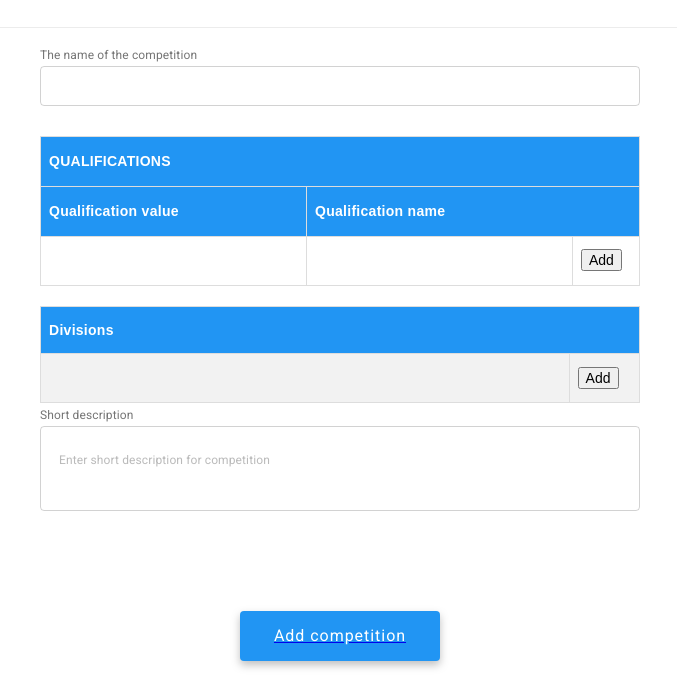
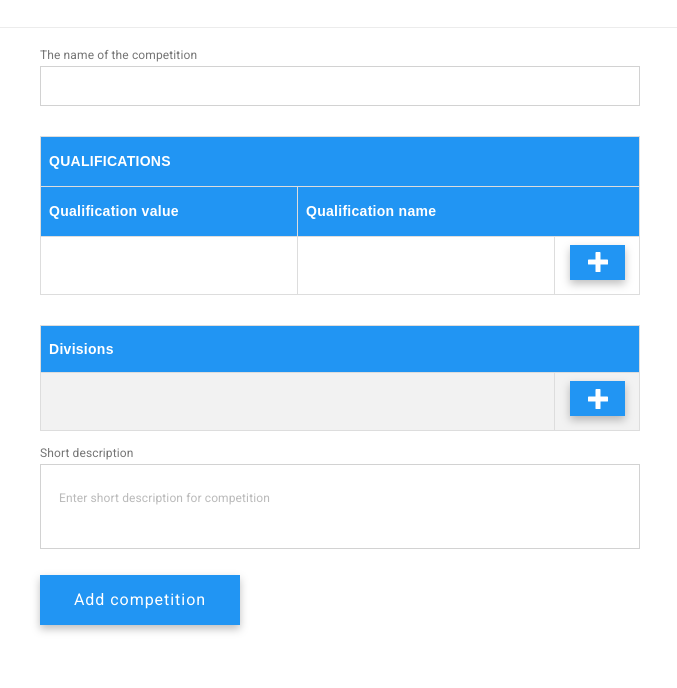
Before and after one commit to Jane-Horbul/sorter-for-competitions, a plain HTML site: page form-add-competitions.html in a window 1280 px wide. Shown: the part 116-804 px from the top of the page, without its empty margins (0-677 px from the left). Drawn offline with Linux system fonts and the light colour scheme.

Commit message:
update styles to add competition page

```diff
--- a/css/styles.css
+++ b/css/styles.css
@@ -133,6 +133,14 @@ h4 {
 .link:focus {
   color: var(--assent-color);
   transition: 250ms cubic-bezier(0.4, 0, 0.2, 1);
+}
+.form-submit-text-link {
+  display: block;
+  text-decoration: none;
+  color: var(--main-text-color);
+}
+.form-submit-text-link:hover {
+  color: var(--logo-color)
 }
 .main-menu {
   color: var(--title-text-color);
@@ -908,6 +916,7 @@ margin-right: auto;
   font-family: Arial, Helvetica, sans-serif;
   border-collapse: collapse;
   width: 100%;
+  margin-bottom: 10px;
 }
 .dynamic-table th,
 .dynamic-table td {
@@ -1167,6 +1176,7 @@ height: auto;
   margin-top: 20px;
 }
 .column-for-button{
+  position: relative;
   width: 85px;
 }
 
@@ -1338,7 +1348,8 @@ margin-right: auto;
   display: flex;
   justify-content: space-between;
 }
-.group-page-del-btn {
+.group-page-del-btn,
+.main-btn-submit {
   width: 200px;
   height: 50px;
   margin-top: 26px;
@@ -1355,6 +1366,14 @@ margin-right: auto;
 .group-page-del-btn:focus {
   background-color: red ;
   color: var(--assent-color);
+  box-shadow: drop-shadow(0px 4px 4px rgba(0, 53, 70, 0.699));
+  transition: 250ms cubic-bezier(0.4, 0, 0.2, 1);
+}
+.main-btn-submit:hover,
+.main-btn-submit:focus {
+  background-color: var(--white-color);
+  color: #212121;
+  color: var(--logo-color);
   box-shadow: drop-shadow(0px 4px 4px rgba(0, 53, 70, 0.699));
   transition: 250ms cubic-bezier(0.4, 0, 0.2, 1);
 }
@@ -1424,7 +1443,6 @@ margin-left: 40px;
   height: 40px;
   border: 1px solid rgba(33, 33, 33, 0.2);
   box-sizing: border-box;
-  border-radius: 4px;
 }
 .form-field-add-comp:focus,
 .form-field-add-comp:hover {
@@ -1438,7 +1456,6 @@ margin-left: 40px;
   width: 600px;
   border: 1px solid rgba(33, 33, 33, 0.2);
   box-sizing: border-box;
-  border-radius: 4px;
 }
 .form-field-add-comp-message:focus,
 .form-field-add-comp-message:hover {
@@ -1472,3 +1489,31 @@ margin-left: 40px;
 .js-visible-element{
   visibility: visible;
 }
+.main-btn-add-del {
+  width: 55px;
+  height: 35px;
+  margin-top: 0px;
+  margin-right: 0px;
+  margin-left: 7px;
+    background-color: var(--assent-color);
+    border: none;
+    fill: var(--white-color);
+    filter: drop-shadow(0px 4px 4px rgba(0, 0, 0, 0.25));
+    outline-width: 0px;
+}
+.main-btn-add-del-icon {
+  display: block;
+  width: 20px;
+  height: 20px;
+  margin-left: auto;
+  margin-right: auto;
+  }
+.main-btn-add-del:hover,
+.main-btn-add-del:focus,
+.main-btn-add-del-icon:hover,
+.main-btn-add-del-icon:focus {
+  fill:var(--logo-color);
+  background-color: var(--white-color);
+  box-shadow: drop-shadow(0px 4px 4px rgba(0, 53, 70, 0.699));
+  transition: 150ms cubic-bezier(0.4, 0, 0.2, 1);
+}
--- a/form-add-competitions.html
+++ b/form-add-competitions.html
@@ -53,7 +53,13 @@
                         <tr>
                             <td><input type="text" name="qual-val" id="qualification-value" class="add-form-field-input"/></td>
                             <td><input type="text" name="qual-name" id="qualification-name" class="add-form-field-input"/></td>
-                            <td> <button id="add-qual-btn" title="Add a qualification" type="button"> Add </button></td>
+                            <td class="column-for-button">
+                                <button id="add-qual-btn" class="main-btn-add-del" title="Add a qualification" type="button">
+                                    <svg class="main-btn-add-del-icon">
+                                        <use href="./img/symbol-defs.svg#icon-plus"></use>
+                                    </svg>
+                                </button>
+                        </td>
                         </tr>
                     </table>
                 </div>
@@ -66,7 +72,13 @@
                         </tr>
                         <tr>
                             <td><input type="text" name="division-name" id="division-name" class="form-field-input"/></td>
-                            <td> <button id="add-div-btn" title="Add division" type="button"> Add </button></td>
+                            <td class="column-for-button">
+                                <button id="add-div-btn" class="main-btn-add-del" title="Add division" type="button">
+                                    <svg class="main-btn-add-del-icon">
+                                        <use href="./img/symbol-defs.svg#icon-plus"></use>
+                                    </svg>
+                                </button>
+                            </td>
                         </tr>
                     </table>
                     <label>
@@ -76,9 +88,9 @@
                                 rows="3"></textarea>
                         </div>
                     </label>
-                    <a href="/">
-                        <button type="button" class="modal-btn-submit" id="send-form-btn">
-                        <span class="modal-btn-submit-text">Add competition</span></button>
+                    <a class="form-submit-text-link" href="/">
+                        <button type="button" class="main-btn-submit" id="send-form-btn">
+                        <span class="group-card-btn-submit">Add competition</span></button>
                     </a>
                     <!--   <p><input type="submit" value="Add competitions"></p>-->
                 </div>
@@ -88,7 +100,13 @@
         <template id="div-row-template">
             <tr>
                 <td id="div-name"></td>
-                <td> <button type="button" id="div-dell-btn">Dell</button></td>
+                <td class="column-for-button">
+                    <button type="button" class="main-btn-add-del" id="div-dell-btn">
+                        <svg class="main-btn-add-del-icon">
+                            <use href="./img/icons.svg#icon-cross"></use>
+                        </svg>
+                    </button>
+                </td>
             </tr>
         </template>
 
@@ -96,7 +114,13 @@
             <tr>
                 <td id="qual-value"></td>
                 <td id="qual-name"> </td>
-                <td> <button type="button" id="qual-dell-btn">Dell</button></td>
+                <td class="column-for-button">
+                    <button type="button" class="main-btn-add-del" id="qual-dell-btn">
+                        <svg class="main-btn-add-del-icon">
+                            <use href="./img/icons.svg#icon-cross"></use>
+                        </svg>
+                    </button>
+                </td>
             </tr>
         </template>
 
```
